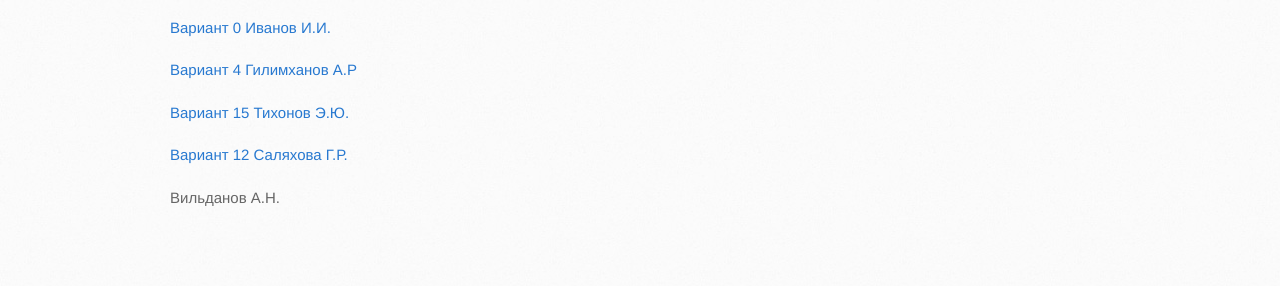
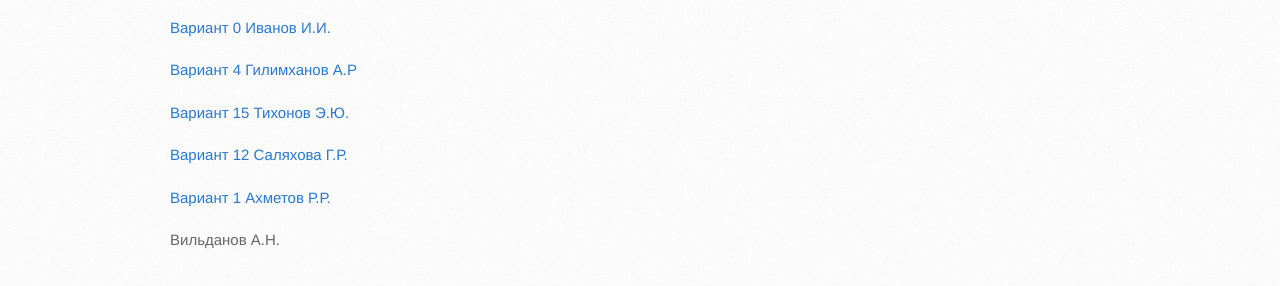
Before and after one commit to zarifullin/studio, a plain HTML site: page index.html in a window 1280 px wide. Shown: the part 350-636 px from the top of the page. Drawn offline with Linux system fonts and the light colour scheme.

Commit message:
Update index.html

```diff
--- a/index.html
+++ b/index.html
@@ -38,6 +38,7 @@
 <p> <a href="Gilimkhanov/index.html">Вариант 4 Гилимханов А.Р</a> </p>
 <p> <a href="TikhonovEU/index.html">Вариант 15 Тихонов Э.Ю.</a> </p>
 <p> <a href="SalyahovaGR/index.html">Вариант 12 Саляхова Г.Р.</a> </p>
+<p> <a href="AkhmetovR/index.html">Вариант 1 Ахметов Р.Р.</a> </p>
 
 
 <p>Вильданов А.Н.</p>
```
